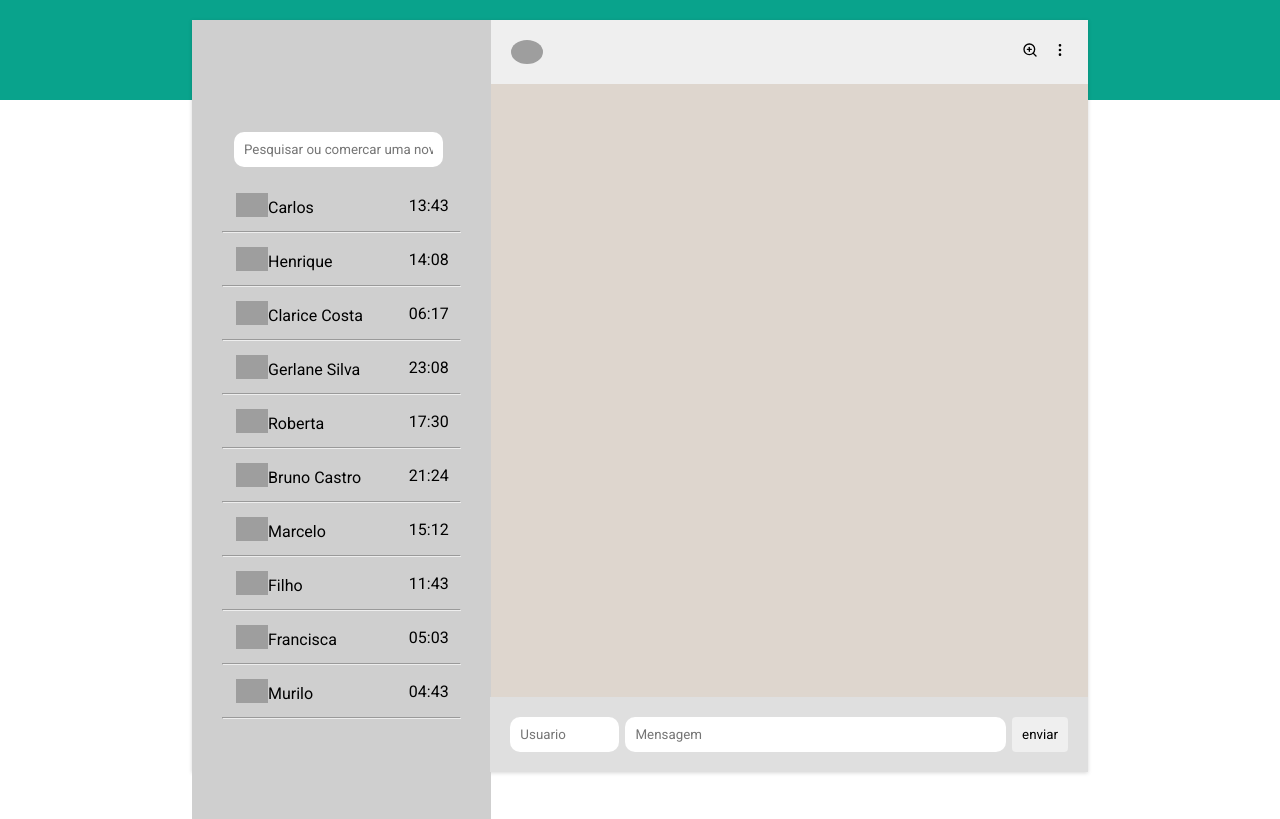
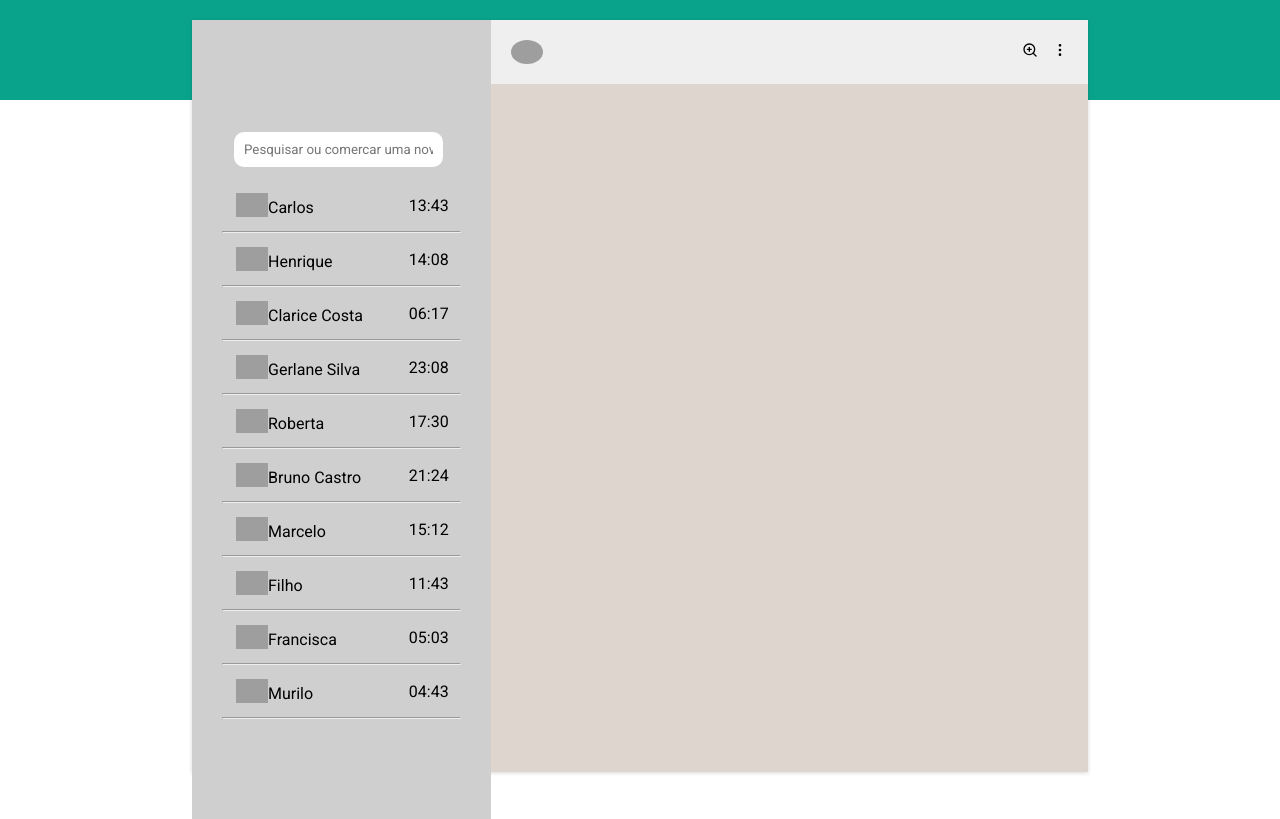
Before and after one commit to future4code/moreira-Carlos-Costa, a React (Create React App) app in the folder modulo2/projeto-whatslab/whatslab/: page / in a window 1280 px wide. Built offline with nearby package versions, Linux system fonts and the light colour scheme; grey boxes are pictures that could not be loaded; the HTML template or start-up script is replaced by a standard one.

Commit message:
update project

```diff
--- a/modulo2/projeto-whatslab/whatslab/src/components/Header/index.jsx
+++ b/modulo2/projeto-whatslab/whatslab/src/components/Header/index.jsx
@@ -4,9 +4,7 @@ import {ContainerHeader} from './index.Styled.js'
 const Header = () => {
 
     return (
-        <ContainerHeader >
-
-        </ContainerHeader>
+        <ContainerHeader />
     );
 }
 
--- a/modulo2/projeto-whatslab/whatslab/src/components/Main/index.Styled.js
+++ b/modulo2/projeto-whatslab/whatslab/src/components/Main/index.Styled.js
@@ -41,16 +41,6 @@ export const ContainermainMensagem = styled.p `
     left: 33.3%;
 
 `
-export const ContainerHeaderIPut = styled.div `
-    display: flex;
-    background-color: #DFDFDF;
-    padding: 20px;
-    width: 66.7%;
-    position: absolute;
-    bottom: 0;
-    left: 33.3%;
-
-`
 export const Span = styled.div `
     padding: 20px;
     background-color: #4F9888;
--- a/modulo2/projeto-whatslab/whatslab/src/components/Main/index.js
+++ b/modulo2/projeto-whatslab/whatslab/src/components/Main/index.js
@@ -7,10 +7,10 @@ import {ContainerMain,
      ContainerHeader,
      ContainerHeaderImg,
      ContainerHeaderIcon,
-     ContainerHeaderIPut,
      ContainermainMensagem,
      Span
     } from './index.Styled'
+
 import SideBar from '../../components/SideBar'
 
 class Main extends React.Component {
@@ -70,27 +70,6 @@ class Main extends React.Component {
                    <ContainermainMensagem>
                        {listaDeMensagem}
                     </ContainermainMensagem>
-                   <ContainerHeaderIPut>
-                       <input
-                        value={this.state.valorInputUsuario}
-                        onChange={this.onChangeInputUsuario}
-                        placeholder={"Usuario"}
-                        name={"Usuario"}
-                        style={{width:"20%", padding: 10, borderRadius: 10, border: 0, marginRight: 6, }}
-
-                       />
-                       <input
-                        value={this.state.valorInputMensagem}
-                        onChange={this.onChangeInputMensagem}
-                        placeholder={"Mensagem"}
-                        name={"Mensagem"}
-                        style={{width:"70%", padding: 10, borderRadius: 10, border: 0 }}
-
-                       />
-                       <button
-                       onClick={this.enviarMensagem}
-                       style={{padding: 10,marginLeft: 6, borderRadius: 4, border: 0, cursor: "pointer"}}>enviar</button>
-                   </ContainerHeaderIPut>
                 </ContainerMain>
 
             </>
```
Also changed, not shown: modulo2/projeto-whatslab/whatslab/src/components/Footer/index.js (+33 -0 lines), modulo2/projeto-whatslab/whatslab/src/components/Footer/indexStyled.js (+7 -0 lines).
